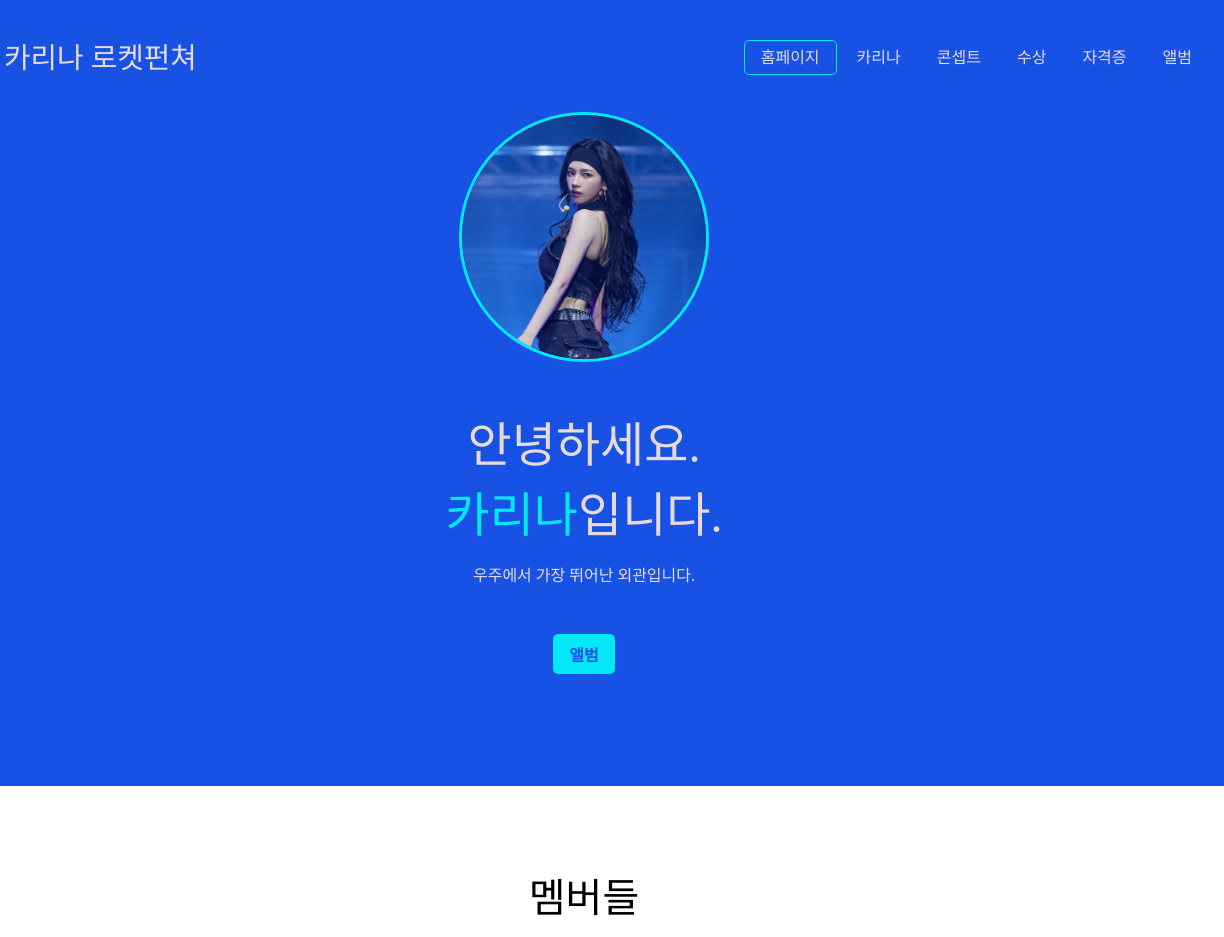
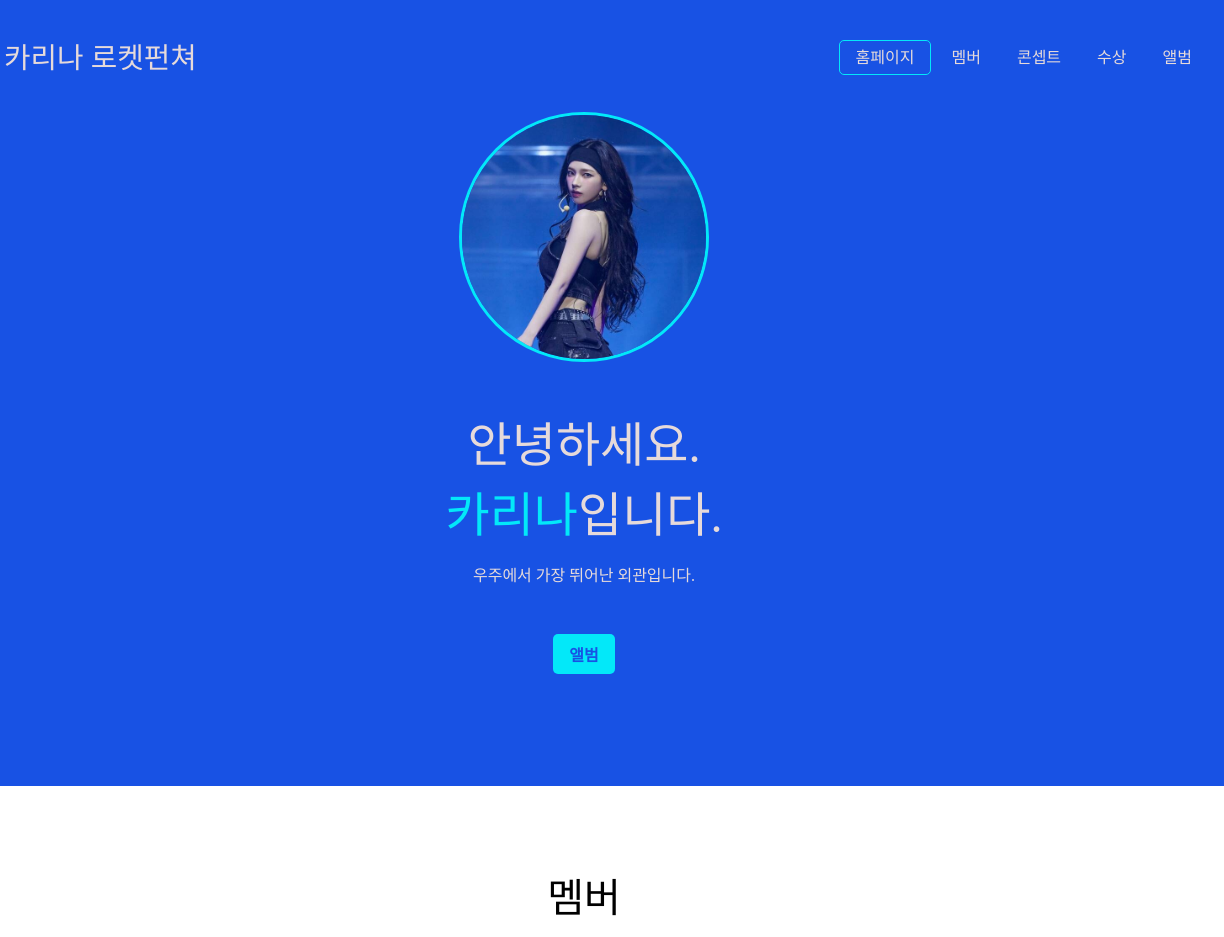
Before and after one commit to dejung71020/sub1, a plain HTML site: page aespa.html in a window 1280 px wide. Shown: the top 937 px of the page, 56-1280 px from the left. Drawn offline with Linux system fonts and the light colour scheme; a web font is replaced by a local one.

Commit message:
찐최종

```diff
--- a/aespa.html
+++ b/aespa.html
@@ -31,13 +31,10 @@
               >홈페이지</a
             >
           </li>
-          <li><a href="#about" class="header__menu__item">카리나</a></li>
+          <li><a href="#about" class="header__menu__item">멤버</a></li>
           <li><a href="#skills" class="header__menu__item">콘셉트</a></li>
           <li>
             <a href="#work" class="header__menu__item">수상</a>
-          </li>
-          <li>
-            <a href="#license" class="header__menu__item">자격증</a>
           </li>
           <li>
             <a href="#contact" class="header__menu__item">앨범</a>
@@ -60,7 +57,7 @@
       </section>
       <!-- about -->
       <section id="about" class="section max-container">
-        <h2 class="title">멤버들</h2>
+        <h2 class="title">멤버</h2>
         <p class="description">
           멤버 구성 <br />
           카리나: 리더이자 메인댄서로, 카리스마와 뛰어난 비주얼을 겸비했습니다.
```
